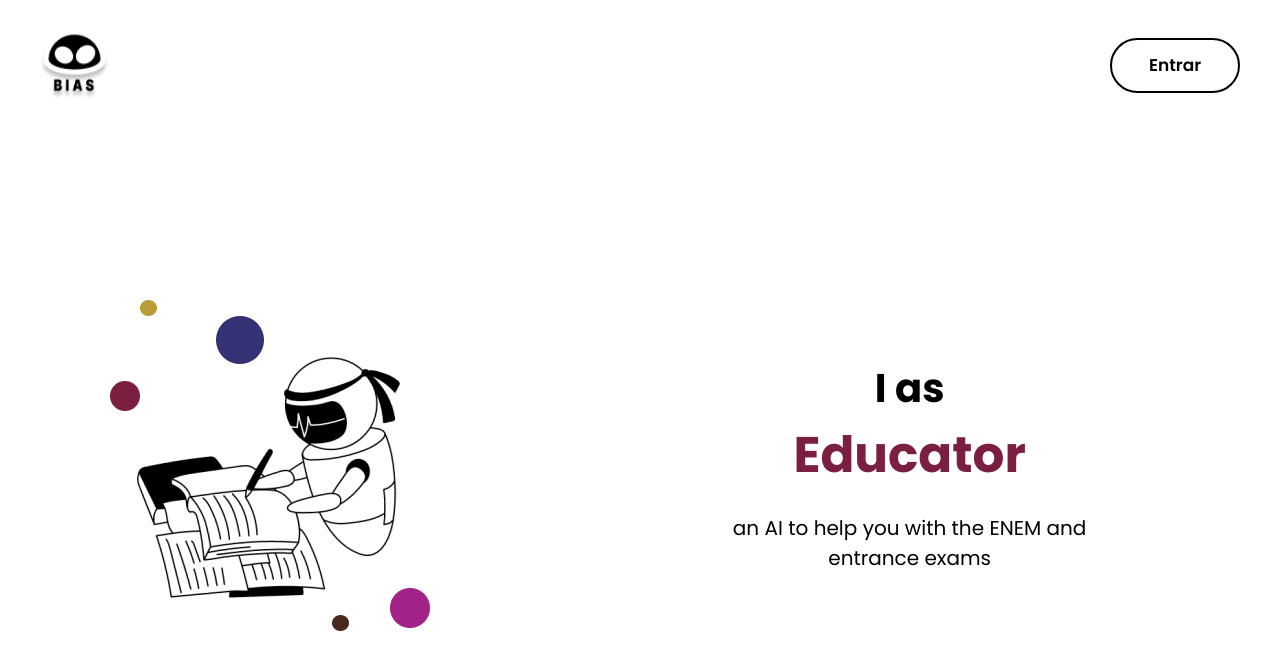
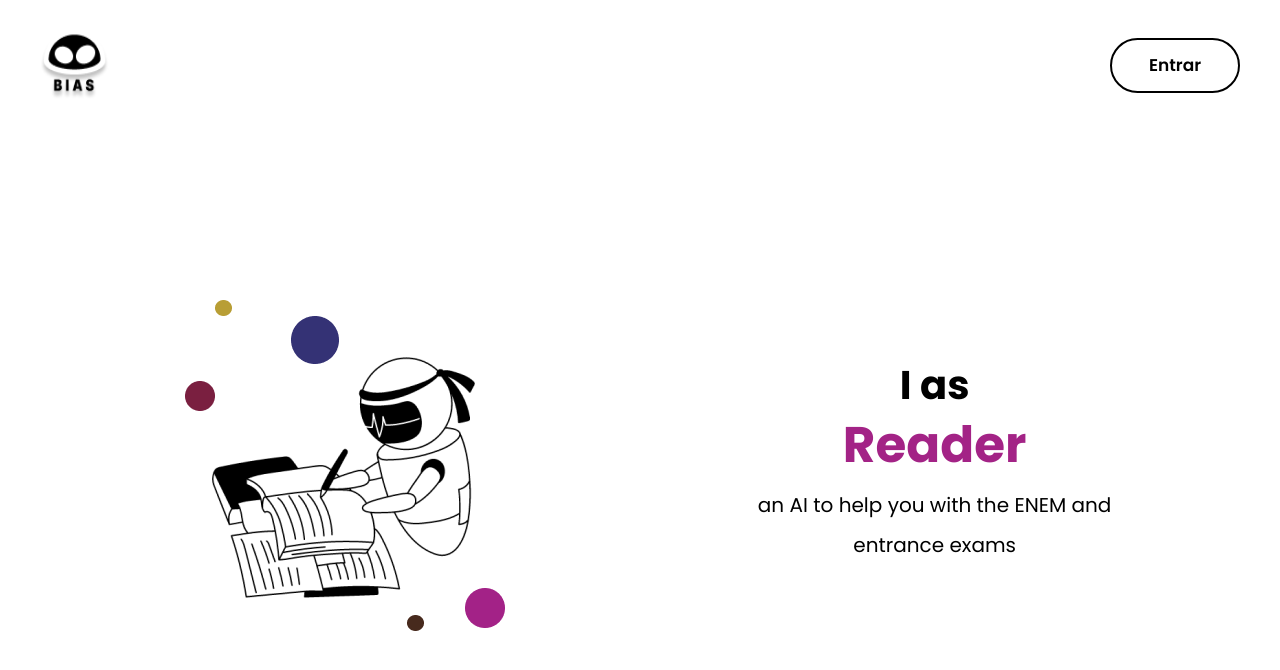
Before and after one commit to The-Fabricators/ChatFrontend, a Vue app: page / in a window 1280 px wide. Shown: the top 670 px of the page. Built offline with nearby package versions, Linux system fonts and the light colour scheme; a web font is replaced by a local one.

Commit message:
FEAT: Created Home Page #13

```diff
--- a/src/assets/sass/home/_home.scss
+++ b/src/assets/sass/home/_home.scss
@@ -1,4 +1,32 @@
 @import '@/assets/sass/_main.scss';
+
+.t2 {
+    &::after {
+        content: 'Educator';
+        animation-name: changeWord;
+        animation-duration: 7s;
+        animation-iteration-count: infinite;
+      }
+}
+
+@keyframes changeWord {
+    25% {
+        content: 'Educator';
+        color: #7A1F40;
+    }
+    50% {
+        content: 'Writer';
+        color: #B89E35;
+    }
+    75% {
+        content: 'Reader';
+        color: #A32287 ;
+    }
+    100% {
+        content: 'Quimic';
+        color: #1D6828;
+    }
+}
 
 @media screen and (min-width: 0px) and (min-device-width: 0px){
     .main-home {
@@ -52,6 +80,16 @@
       text-align: center;
       margin-top: 50px;
     }
+
+    .i-as-container {
+        display: flex;
+        flex-direction: column;
+        gap: 0px;
+        align-items: center;
+        justify-content: center;
+        width: 100%;
+
+    }
   }
 
   @media screen and (min-width: 450px) and (min-device-width: 500px) {
@@ -70,6 +108,7 @@
         display: flex;
         justify-content: space-around;
         align-items: center;
+        line-height: 40px;
     }
 
     .home-container {
@@ -80,7 +119,7 @@
       width: 320px;
       display: flex;
       justify-content: center;
-      margin: 0px;
+      margin: 0 0px 0px 100px;
       img {
         width: 320px;
         height: 331px;
@@ -93,6 +132,16 @@
       display: flex;
       justify-content: normal;
       align-items: center;
+      margin: 0px 0px 0px 0px;
+    }
+
+    .i-as-container {
+        display: flex;
+        gap: 20px;
+        align-items: center;
+        justify-content: center;
+        width: 100%;
+
     }
 
     .t1 {
--- a/src/views/global/HomeView.vue
+++ b/src/views/global/HomeView.vue
@@ -13,8 +13,10 @@ import { HeaderHome } from '@/components';
         </div>
 
         <div class="info-home-container">
+            <div class="i-as-container">
             <h1 class="text t1">I as</h1>
-            <h1 class="text t2">Educator</h1>
+            <h1 class="text t2"></h1>
+            </div>
             <p class="text t3">an AI to help you with the ENEM and entrance exams</p>
         </div>
         </div>
```
